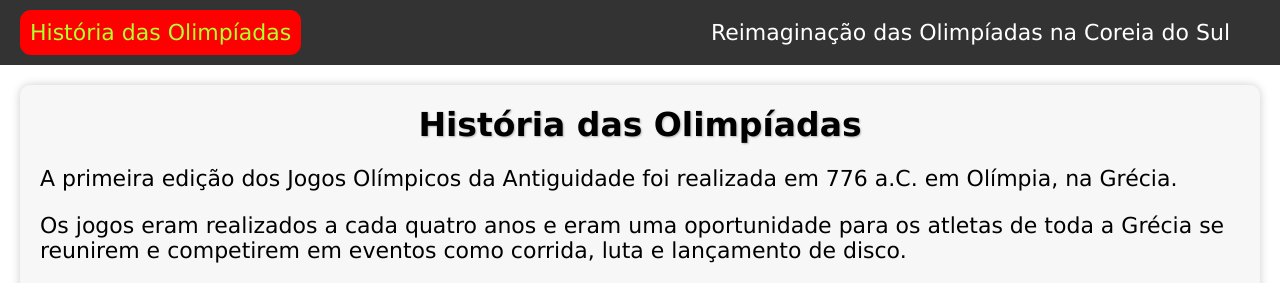
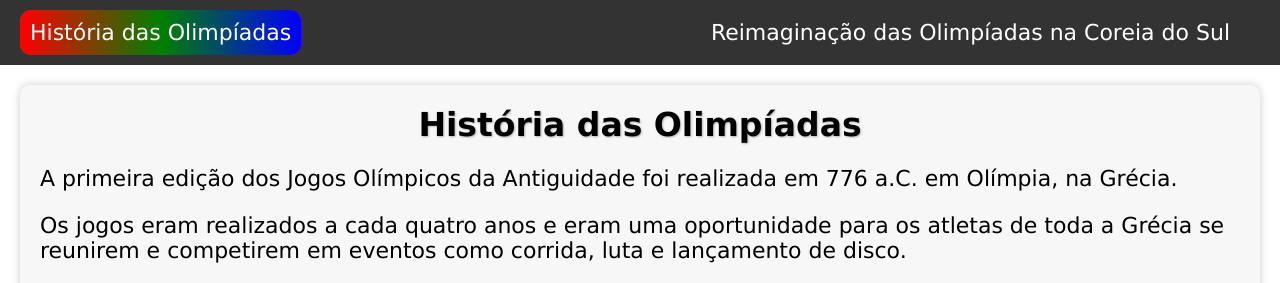
Before and after one commit to fjoao9744/projeto-olimpiadas, a plain HTML site: page index.html in a window 1280 px wide. In both pictures the pointer is over the link "História das Olimpíadas". Shown: the top 283 px of the page. Drawn offline with Linux system fonts and the light colour scheme.

Commit message:
mudando as cores de interação

```diff
--- a/styles.css
+++ b/styles.css
@@ -43,7 +43,7 @@ nav a:hover {
   border-radius: 11px;
   width: 10px;
   height: 10px;
-  color: greenyellow;
+  background-image: linear-gradient(90deg, red, green, blue);
 
 }
 
```
